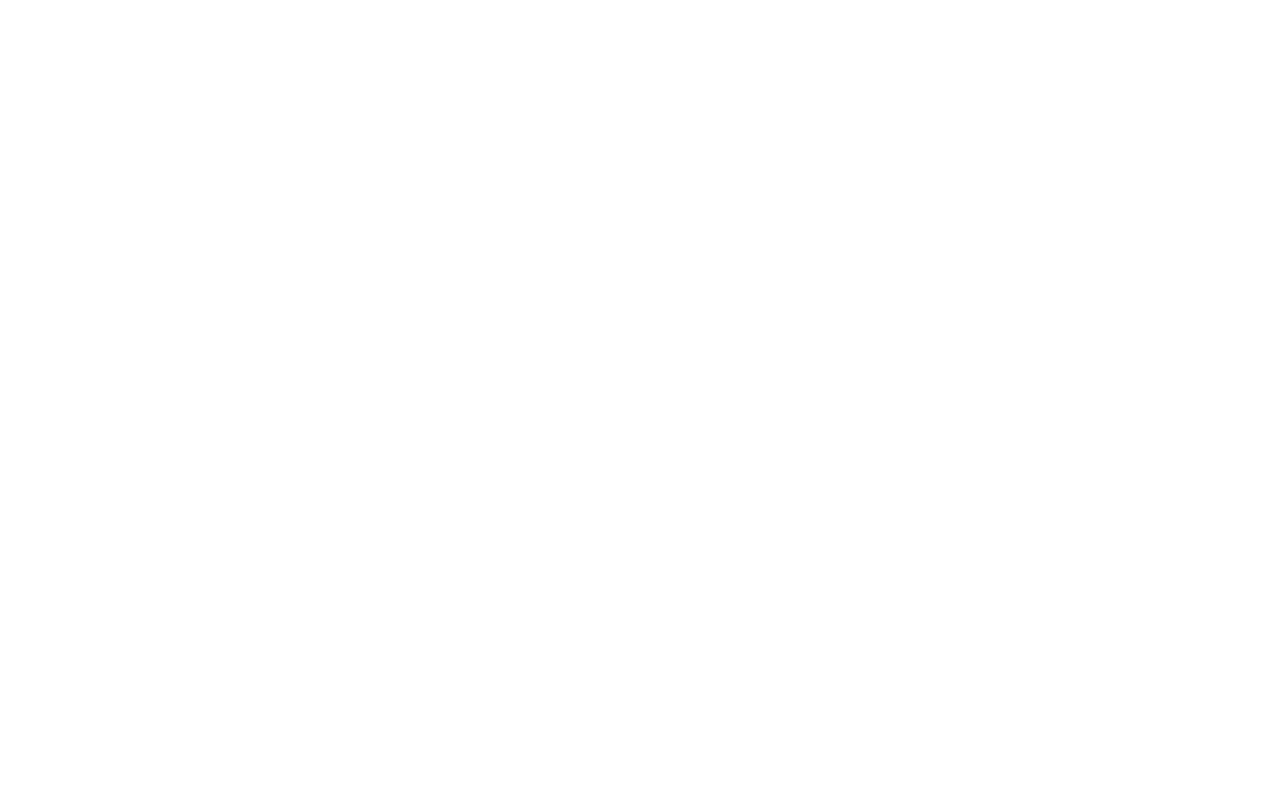
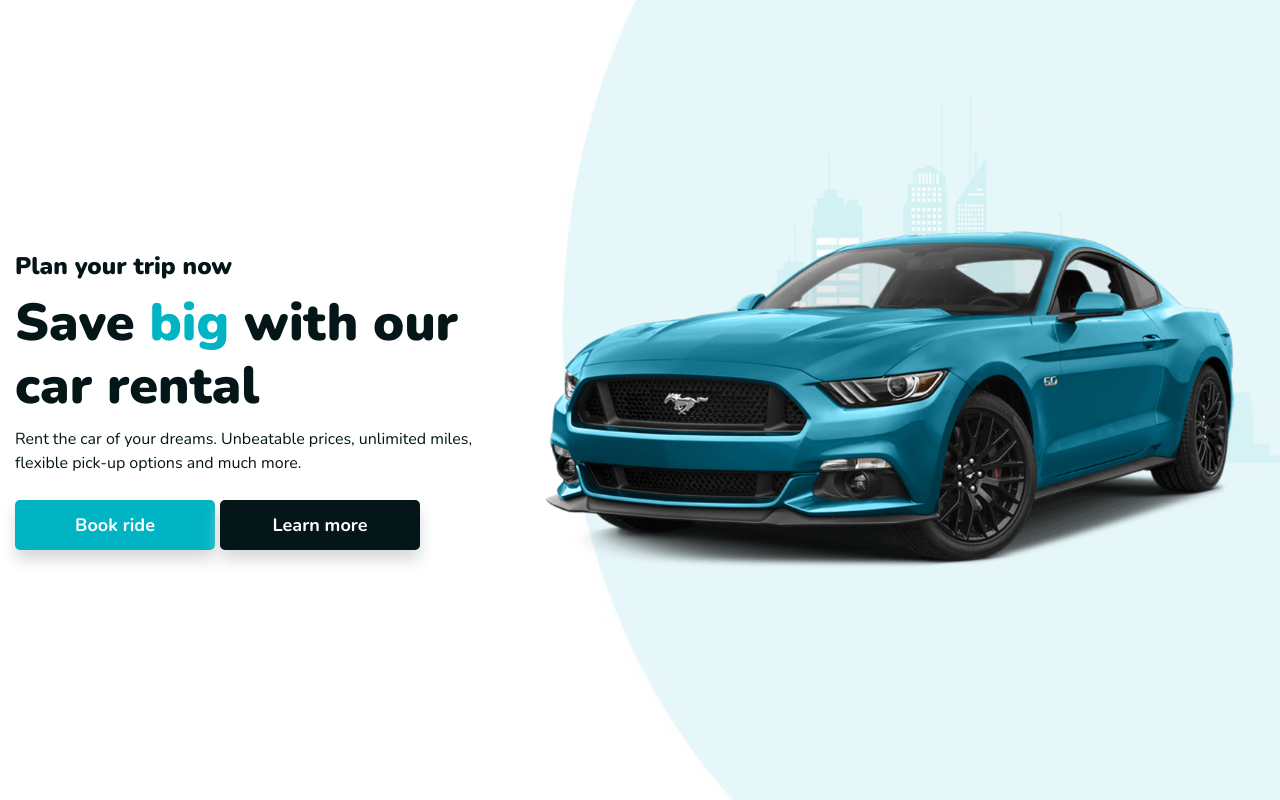
Before and after one commit to Gloryson/rentacar, a Next.js app: page / in a window 1280 px wide. Shown: the top 800 px of the page. Built offline with nearby package versions, Linux system fonts and the light colour scheme.

Commit message:
feat: added main section

```diff
--- a/app/globals.css
+++ b/app/globals.css
@@ -1,4 +1,6 @@
 @import url('https://fonts.googleapis.com/css2?family=Nunito:wght@200;300;400;500;600;700;800;900;1000&display=swap');
+
+
 
 :root {
   --brand-color: #00b4c3;
@@ -8,6 +10,7 @@
   --shadow-color-300: #b9c1c1;
   --shadow-color-400: #747a7b;
 }
+
 
 
 * {
@@ -36,6 +39,25 @@
   background-color: var(--brand-color);
 }
 
+
+
+main, section, nav, footer {
+  display: grid;
+  place-items: center;
+}
+
+
+
+.container {
+  display: grid;
+  place-items: center;
+  width: 100vw;
+  max-width: 1310px;
+  padding: 120px 15px;
+}
+
+
+
 a {
   font-size: 16px;
   font-weight: 700;
@@ -45,6 +67,8 @@
 a:hover {
   color: var(--brand-color);
 }
+
+
 
 h1, h2, h3, h4, h5 {
   font-weight: 900;
@@ -76,6 +100,8 @@
   line-height: 1.5;
 }
 
+
+
 button {
   width: 200px;
   height: 50px;
@@ -85,7 +111,7 @@
   font-weight: 700;
   box-shadow: 0 10px 15px 0 var(--shadow-color-200);
   color: white;
-  transition-duration: 0.15s;
+  transition-duration: 0.2s;
   cursor: pointer;
 }
 
@@ -97,10 +123,27 @@
   box-shadow: none;
 }
 
+
+
+.second-button {
+  background-color: var(--text-color);
+  border: 3px solid var(--text-color);
+}
+
+.second-button:hover {
+  background-color: var(--shadow-color-100);
+  color: var(--text-color);
+  border: 3px solid var(--text-color);
+}
+
+
+
 label {
   font-size: 17px;
   font-weight: 800;
 }
+
+
 
 select, input {
   height: 50px;
--- a/app/page.tsx
+++ b/app/page.tsx
@@ -1,7 +1,11 @@
+import { MainSection } from '@/components';
+import { Fragment } from 'react';
 
 
 export default function Home () {
   return (
-    <main></main>
+    <Fragment>
+      <MainSection />
+    </Fragment>
   )
 }
--- /dev/null
+++ b/components/MainSection/MainSection.scss
@@ -0,0 +1,59 @@
+main {
+  min-height: 100vh;
+}
+
+.main__shape__background {
+  height: 120vh;
+  aspect-ratio: 3 / 4;
+  background: url(../../public/backgrounds/main-shape-background.jpg) no-repeat top right;
+  background-size: contain;
+  position: absolute;
+  top: 0;
+  right: 0;
+  z-index: -1;
+  opacity: 0.5;
+
+  @media (max-width: 1024px) {
+    display: none;
+  }
+}
+
+.container {
+  grid-template: 1fr / 500px calc(100% - 500px);
+
+  @media (max-width: 1024px) {
+    grid-template: 1fr / 1fr;
+    max-width: 500px;
+  }
+}
+
+.main__content {
+  display: grid;
+  gap: 10px;
+
+  span {
+    color: var(--brand-color);
+  }
+}
+
+.main__buttons__container {
+  display: flex;
+  gap: 5px;
+  padding-top: 15px;
+
+  @media (max-width: 1024px) {
+    display: grid;
+    place-content: center;
+  }
+}
+
+.main__car__image {
+  width: 100%;
+  aspect-ratio: 16 / 10;
+  background: url(../../public/png/main-car.png) no-repeat center;
+  background-size: contain;
+
+  @media (max-width: 1024px) {
+    display: none;
+  }
+}
--- /dev/null
+++ b/components/MainSection/MainSection.tsx
@@ -0,0 +1,23 @@
+import './MainSection.scss';
+
+
+
+export function MainSection () {
+  return(
+    <main>
+      <div className='main__shape__background'></div>
+      <div className='container'>
+        <div className='main__content'>
+          <h4>Plan your trip now</h4>
+          <h1>Save <span>big</span> with our car rental</h1>
+          <p>Rent the car of your dreams. Unbeatable prices, unlimited miles, flexible pick-up options and much more.</p>
+          <div className='main__buttons__container'>
+            <button>Book ride</button>
+            <button className='second-button'>Learn more</button>
+          </div>
+        </div>
+        <div className='main__car__image'></div>
+      </div>
+    </main>
+  )
+}
--- /dev/null
+++ b/components/index.ts
@@ -0,0 +1,7 @@
+import { MainSection } from './MainSection/MainSection';
+
+
+
+export {
+  MainSection
+}
```
